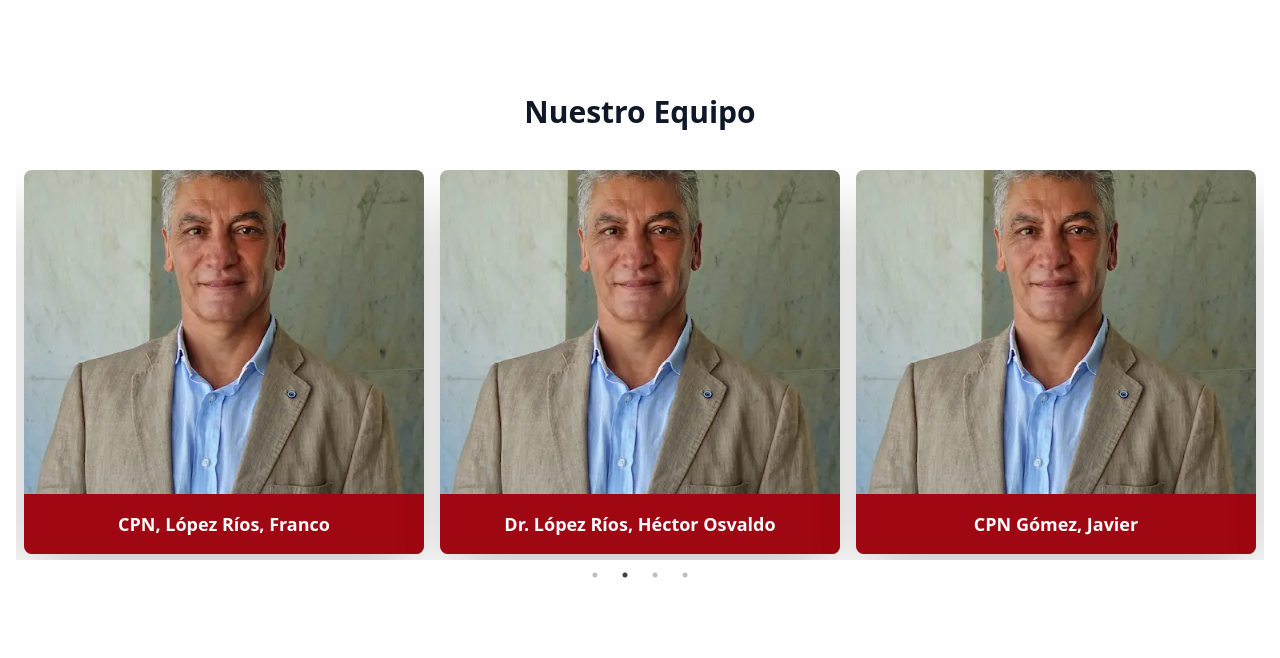
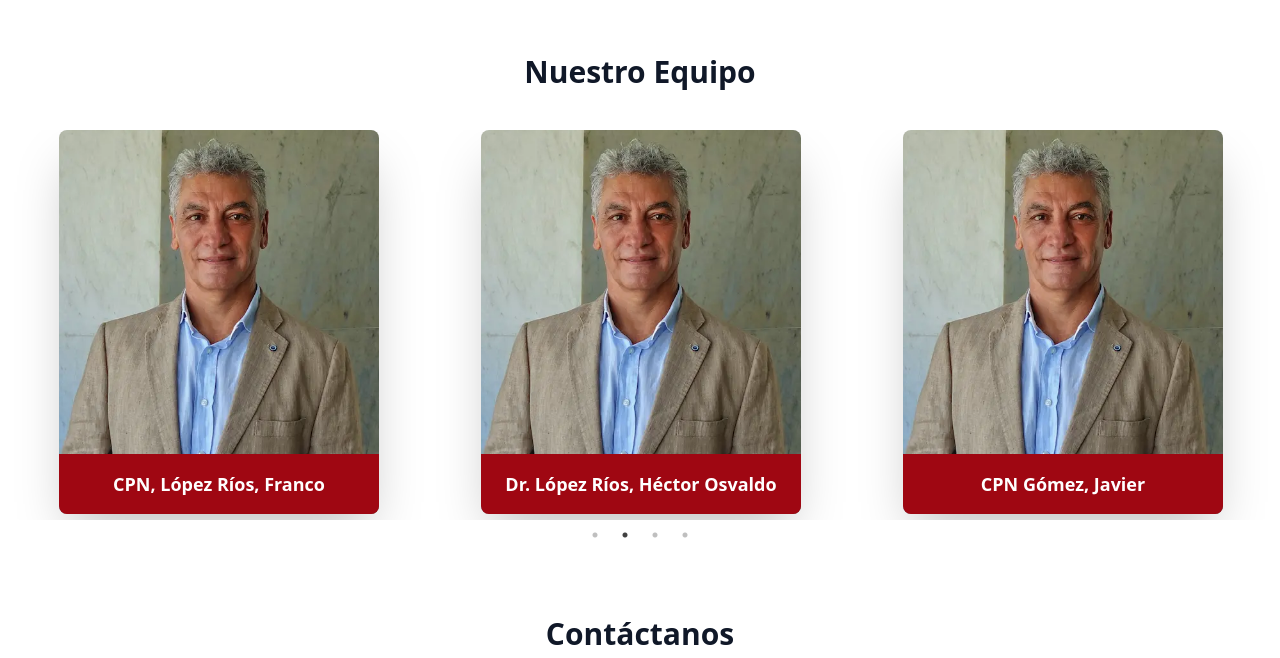
Before and after one commit to federg11/LR-page, a React (Vite) app: page / in a window 1280 px wide. Shown: the part 1382-2040 px from the top of the page. Built offline with nearby package versions, Linux system fonts and the light colour scheme.

Commit message:
cambios en altura para pantalla moviles en card

```diff
--- a/src/Components/Card.jsx
+++ b/src/Components/Card.jsx
@@ -4,7 +4,7 @@ const Card = ({ imageUrl, subtitle }) => {
   return (
       <>
       <div
-      className="relative w-full h-64 sm:h-72 md:h-80 lg:h-96 bg-cover bg-center rounded-lg shadow-2xl overflow-hidden flex"
+      className="relative mx-auto w-full max-w-xs h-80 sm:h-72 md:h-80 lg:h-96 bg-cover bg-center rounded-lg shadow-2xl overflow-hidden flex"
       style={{ backgroundImage: `url(${imageUrl})` }}
       >
       <div className="absolute bottom-0 left-0 w-full p-3 sm:p-4 bg-red-800 bg-opacity-60 text-white">
--- a/src/Components/CardSlider.jsx
+++ b/src/Components/CardSlider.jsx
@@ -38,9 +38,9 @@ const CardSlider = () => {
   };
 
   return (
-    <div id='nosotros' className="w-full max-w-7xl mx-auto px-4 py-18 bg-gray-10">
+    <div id='nosotros' className="w-full px-2 py-8 bg-gray-10">
         <div><h1 className='text-center text-3xl font-bold py-10'>Nuestro Equipo</h1></div>
-      <Slider {...settings}>
+      <Slider {...settings} className='grid grid-cols-1 sm:grid-cols-2 lg:grid-cols-3 gap-6'>
         {cardsData.map(card => (
           <div key={card.id} className="px-2 cursor-pointer"> {/* Agrega padding horizontal para espacio entre cards */}
             <Card imageUrl={card.imageUrl} subtitle={card.subtitle} />
```
